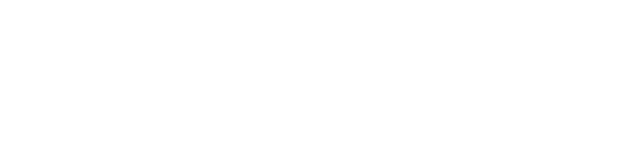
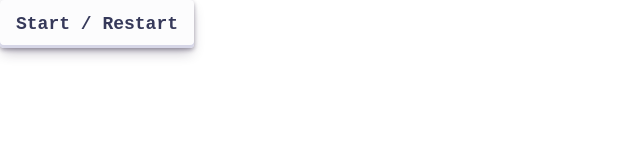
Before and after one commit to keeganfal/snake-game, a plain HTML site: page index.html in a window 1280 px wide. Shown: the whole page, without its empty margins (0-640 px from the left). Drawn offline with Linux system fonts and the light colour scheme.

Commit message:
main html semantics created

```diff
--- a/index.html
+++ b/index.html
@@ -4,9 +4,15 @@
     <meta charset="UTF-8">
     <meta http-equiv="X-UA-Compatible" content="IE=edge">
     <meta name="viewport" content="width=device-width, initial-scale=1.0">
+    <link rel="stylesheet" href="./scss/main.css">
     <title>Snake Game</title>
 </head>
 <body>
+    <div class="gui">
+        <button class="gui__start-btn" role="button">Start / Restart</button>
+        <div class="gui__score"></div>
+    </div>
 
+    <div class="main__grid-container"></div>
 </body>
 </html>
--- a/scss/abstracts/_variables.scss
+++ b/scss/abstracts/_variables.scss
@@ -0,0 +1,4 @@
+$background-color: lightgray;
+$snake-head-color: darkgreen;
+$snake-body-color: green;
+$food-color: red;
--- a/scss/components/_buttons.scss
+++ b/scss/components/_buttons.scss
@@ -0,0 +1,46 @@
+
+
+.gui__start-btn {
+  align-items: center;
+  appearance: none;
+  background-color: #FCFCFD;
+  border-radius: 4px;
+  border-width: 0;
+  box-shadow: rgba(45, 35, 66, 0.4) 0 2px 4px,rgba(45, 35, 66, 0.3) 0 7px 13px -3px,#D6D6E7 0 -3px 0 inset;
+  box-sizing: border-box;
+  color: #36395A;
+  cursor: pointer;
+  display: inline-flex;
+  font-family: "JetBrains Mono",monospace;
+  height: 48px;
+  justify-content: center;
+  line-height: 1;
+  list-style: none;
+  overflow: hidden;
+  padding-left: 16px;
+  padding-right: 16px;
+  position: relative;
+  text-align: left;
+  text-decoration: none;
+  transition: box-shadow .15s,transform .15s;
+  user-select: none;
+  -webkit-user-select: none;
+  touch-action: manipulation;
+  white-space: nowrap;
+  will-change: box-shadow,transform;
+  font-size: 18px;
+}
+
+.gui__start-btn:focus {
+  box-shadow: #D6D6E7 0 0 0 1.5px inset, rgba(45, 35, 66, 0.4) 0 2px 4px, rgba(45, 35, 66, 0.3) 0 7px 13px -3px, #D6D6E7 0 -3px 0 inset;
+}
+
+.gui__start-btn:hover {
+  box-shadow: rgba(45, 35, 66, 0.4) 0 4px 8px, rgba(45, 35, 66, 0.3) 0 7px 13px -3px, #D6D6E7 0 -3px 0 inset;
+  transform: translateY(-2px);
+}
+
+.gui__start-btn:active {
+  box-shadow: #D6D6E7 0 3px 7px inset;
+  transform: translateY(2px);
+}
--- a/scss/layout/_grid.scss
+++ b/scss/layout/_grid.scss
@@ -5,33 +5,20 @@
 
 }
 
-.main__grid-container {
-    display: grid;
-    justify-content: center;
-    justify-items: center;
+body {
+    display: flex;
+    flex-direction: column;
     height: 100vh;
     width: 100vw;
-    background-color: #94A89A;
-    font-size: 30px;
 
-    .main__form {
+    .main__grid-container {
         display: grid;
-        height: auto;
+        flex-direction: column;
+        height: 100vh;
+        width: 100vw;
     }
+}
 
-    .main__output-morse{
-        display: flex;
-        align-items: center;
-        font-size: 50px;
-    }
-
-    .main__output-english {
-        display: flex;
-        align-items: center;
-        font-size: 50px;
-    }
-
-}
 
 @media screen and (min-width: 768px) {
 
```
Also changed, not shown: script.js (added), scss/main.css.
